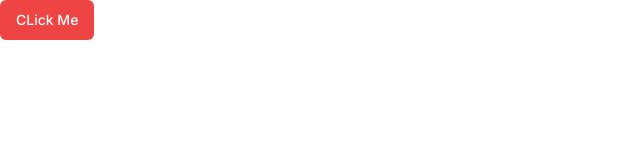
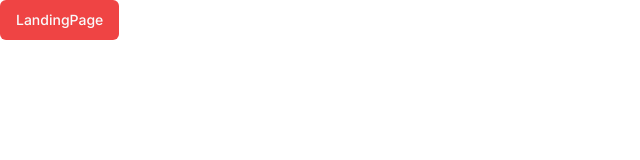
Before and after one commit to nepalprabin/Saas-AI, a Next.js app: page / in a window 1280 px wide. Shown: the top 160 px of the page, without its empty margins (0-640 px from the left). Built offline with nearby package versions, Linux system fonts and the light colour scheme.

Commit message:
Grouping routes

```diff
--- a/app/page.tsx
+++ b/app/(dashboard)/(routes)/dashboard/page.tsx
@@ -1,8 +1,8 @@
 import { Button } from "@/components/ui/button";
 
-export default function Home() {
+export default function DashboardPage() {
   return (
       // <p className="text-6xl">Hello AI Saas</p>
-      <Button variant="destructive"> CLick Me</Button>
+      <Button variant="destructive"> Dashboard</Button>
   )
 }
--- /dev/null
+++ b/app/(landing)/page.tsx
@@ -0,0 +1,8 @@
+import { Button } from "@/components/ui/button";
+
+export default function LandingPage() {
+  return (
+      // <p className="text-6xl">Hello AI Saas</p>
+      <Button variant="destructive"> LandingPage</Button>
+  )
+}
```
